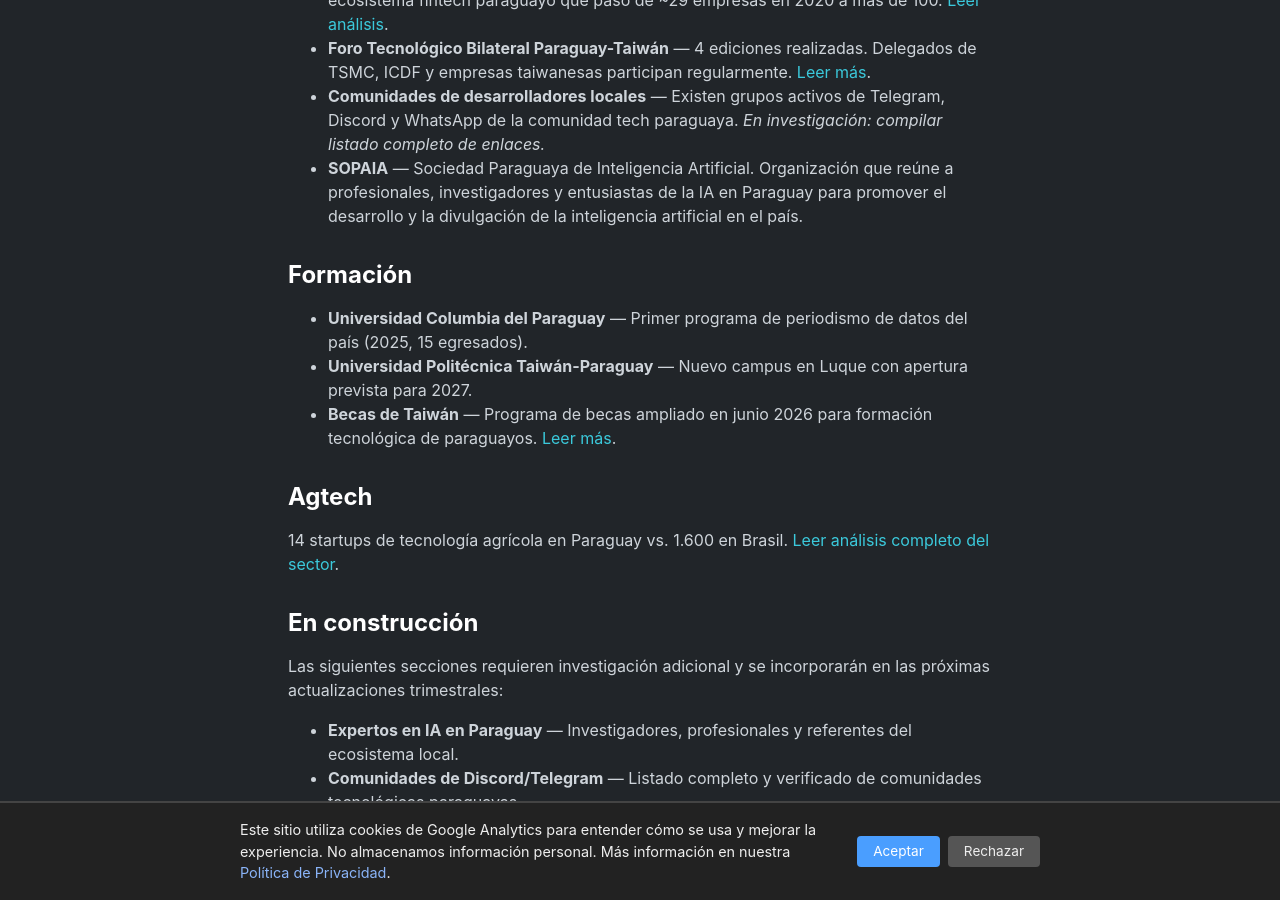
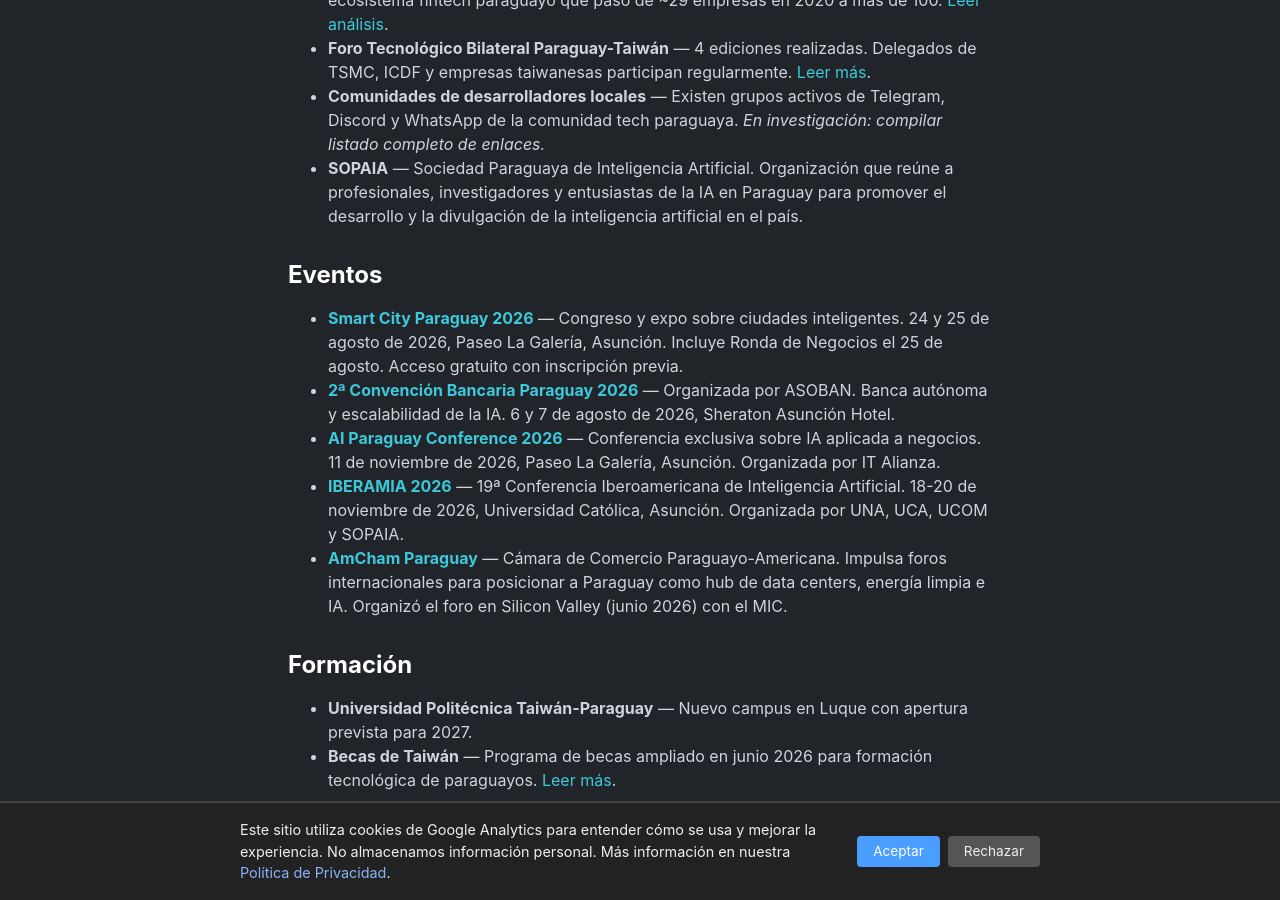
Before and after one commit to miravosqueinteresante/muchotexto.net, a Jekyll site: the page built from directorio.markdown, in a window 1280 px wide and 900 px high, scrolled down 1165 px. Built offline with Jekyll 4.4.1, drawn with Linux system fonts in a browser that asks for light colours; some of the changed text lies outside the part shown.

Commit message:
Agrega sección Eventos al Directorio con 5 eventos IA 2026

```diff
--- a/directorio.markdown
+++ b/directorio.markdown
@@ -2,11 +2,11 @@
 layout: page
 title: "Directorio de IA en Paraguay"
 permalink: /directorio/
-description: "Startups, aceleradoras, comunidades y espacios de inteligencia artificial y tecnología en Paraguay. Actualizado al 17 de julio de 2026."
+description: "Startups, aceleradoras, comunidades, eventos y espacios de inteligencia artificial y tecnología en Paraguay. Actualizado al 18 de julio de 2026."
 last_modified_at: 2026-07-18
 ---
 
-*Última actualización: 18 de julio de 2026. Este directorio se actualiza trimestralmente. Si conocés una startup, comunidad o evento que debería estar acá, [escribinos](/contacto/).*
+*Última actualización: 18 de julio de 2026. Este directorio se actualiza constantemente. Si conocés una startup, comunidad o evento que debería estar acá, [escribinos](/contacto/).*
 
 ## Aceleradoras y hubs
 
@@ -34,9 +34,16 @@
 - **Comunidades de desarrolladores locales** — Existen grupos activos de Telegram, Discord y WhatsApp de la comunidad tech paraguaya. *En investigación: compilar listado completo de enlaces.*
 - **SOPAIA** — Sociedad Paraguaya de Inteligencia Artificial. Organización que reúne a profesionales, investigadores y entusiastas de la IA en Paraguay para promover el desarrollo y la divulgación de la inteligencia artificial en el país.
 
+## Eventos
+
+- **[Smart City Paraguay 2026](https://www.smartcitypy.com/)** — Congreso y expo sobre ciudades inteligentes. 24 y 25 de agosto de 2026, Paseo La Galería, Asunción. Incluye Ronda de Negocios el 25 de agosto. Acceso gratuito con inscripción previa.
+- **[2ª Convención Bancaria Paraguay 2026](https://www.asoban.org.py/eventos/convencion-bancaria-2026/)** — Organizada por ASOBAN. Banca autónoma y escalabilidad de la IA. 6 y 7 de agosto de 2026, Sheraton Asunción Hotel.
+- **[AI Paraguay Conference 2026](https://es.linkedin.com/posts/italianza_aiparaguay-inteligenciaartificial-tecnolog%C3%ADa-activity-7483165923894280192-NZ-Y)** — Conferencia exclusiva sobre IA aplicada a negocios. 11 de noviembre de 2026, Paseo La Galería, Asunción. Organizada por IT Alianza.
+- **[IBERAMIA 2026](https://www.iberamia.org/iberamia/iberamia2026/)** — 19ª Conferencia Iberoamericana de Inteligencia Artificial. 18-20 de noviembre de 2026, Universidad Católica, Asunción. Organizada por UNA, UCA, UCOM y SOPAIA.
+- **[AmCham Paraguay](https://www.amcham.com.py/)** — Cámara de Comercio Paraguayo-Americana. Impulsa foros internacionales para posicionar a Paraguay como hub de data centers, energía limpia e IA. Organizó el foro en Silicon Valley (junio 2026) con el MIC.
+
 ## Formación
 
-- **Universidad Columbia del Paraguay** — Primer programa de periodismo de datos del país (2025, 15 egresados).
 - **Universidad Politécnica Taiwán-Paraguay** — Nuevo campus en Luque con apertura prevista para 2027.
 - **Becas de Taiwán** — Programa de becas ampliado en junio 2026 para formación tecnológica de paraguayos. [Leer más](/articulos/2026/07/09/educacion-tech-paraguay-ia/).
 
```
